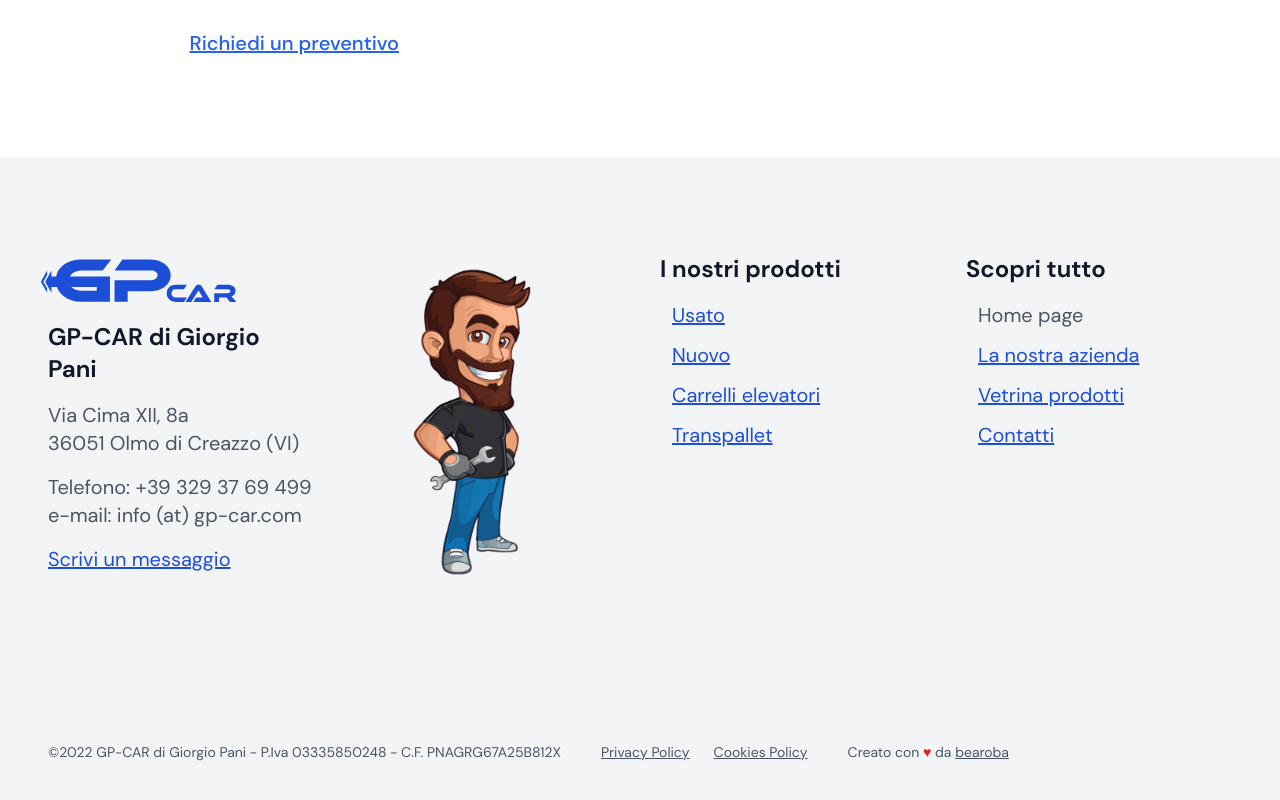
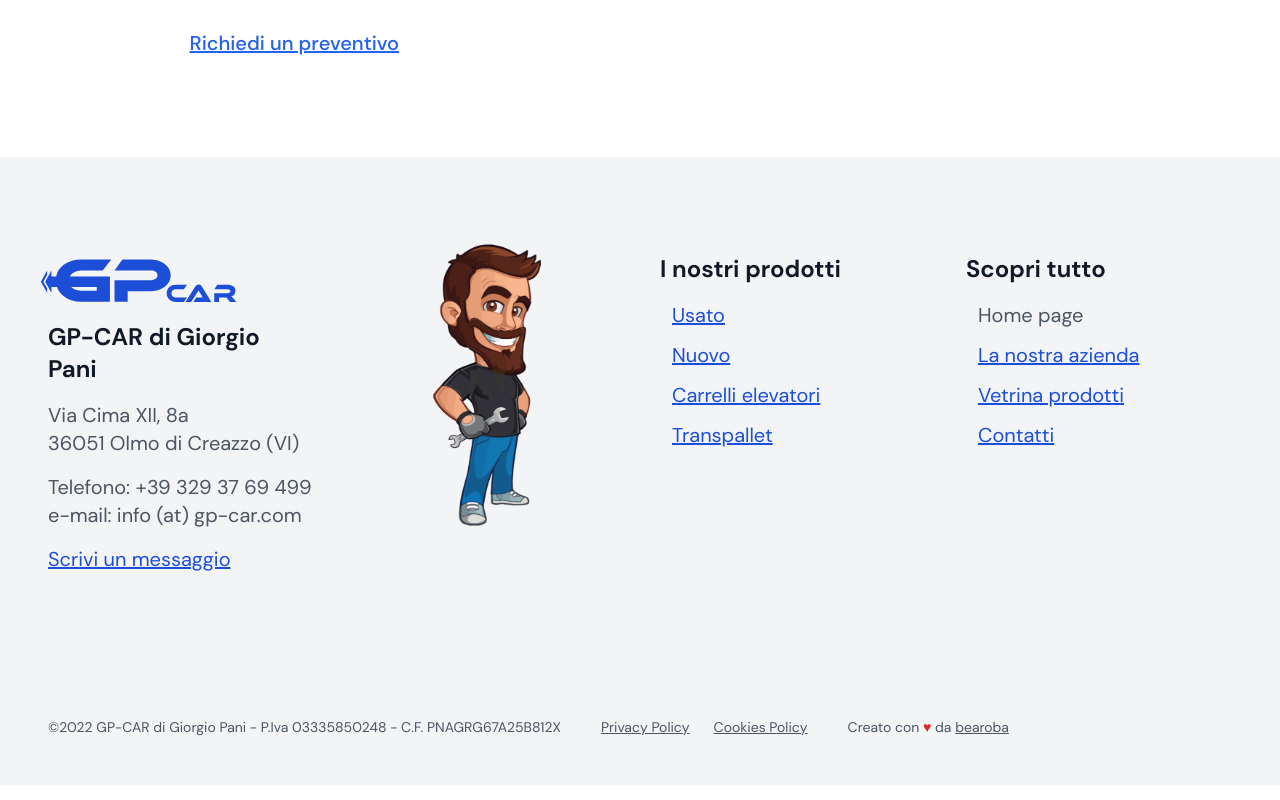
Before and after one commit to lucapellizzaro/gp-car, a Next.js app: page / in a window 1280 px wide. Shown: the part 5520-6320 px from the top of the page. Built offline with nearby package versions, Linux system fonts and the light colour scheme.

Commit message:
Update footer.jsx

```diff
--- a/components/footer.jsx
+++ b/components/footer.jsx
@@ -43,9 +43,10 @@ export default function Footer() {
               </Link>
             </p>
           </div>
-          <div>
+          <div className="p-6 -mt-12">
             <Image
-              className="h-auto w-40 -mt-10"
+              className="h-auto w-40"
+              layout="responsive"
               width="236"
               height="338"
               alt="Giorgio Pani Manutenzione professionale carrelli elevatori transpallet Servizio assistenza"
```
